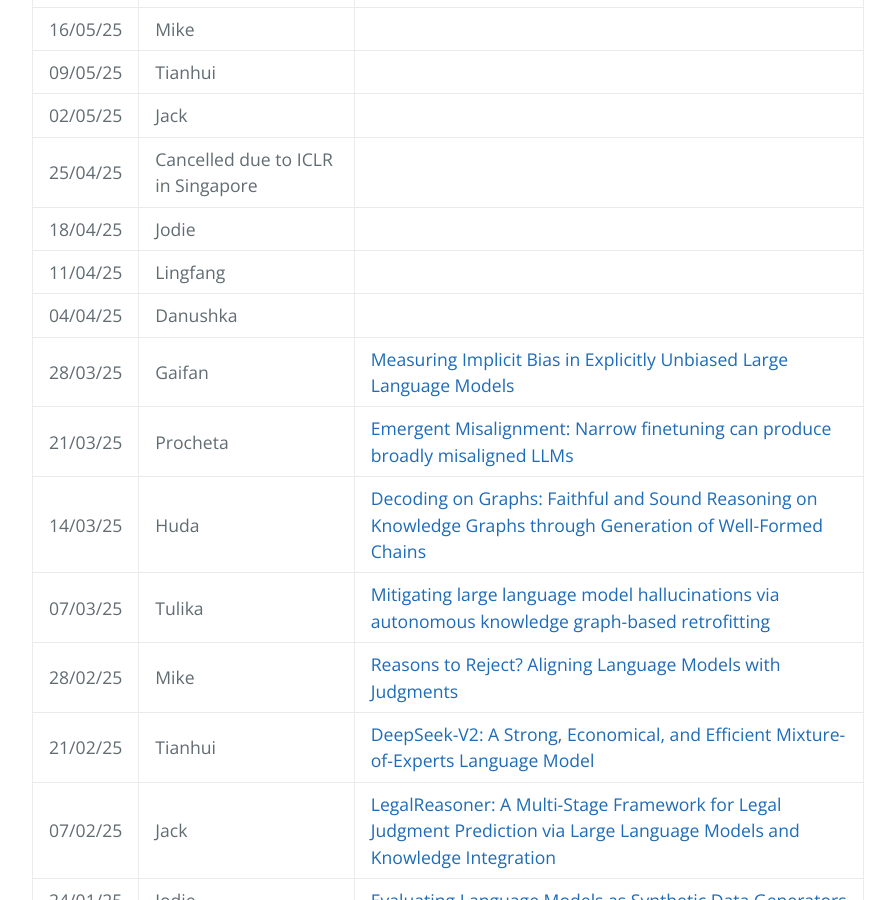
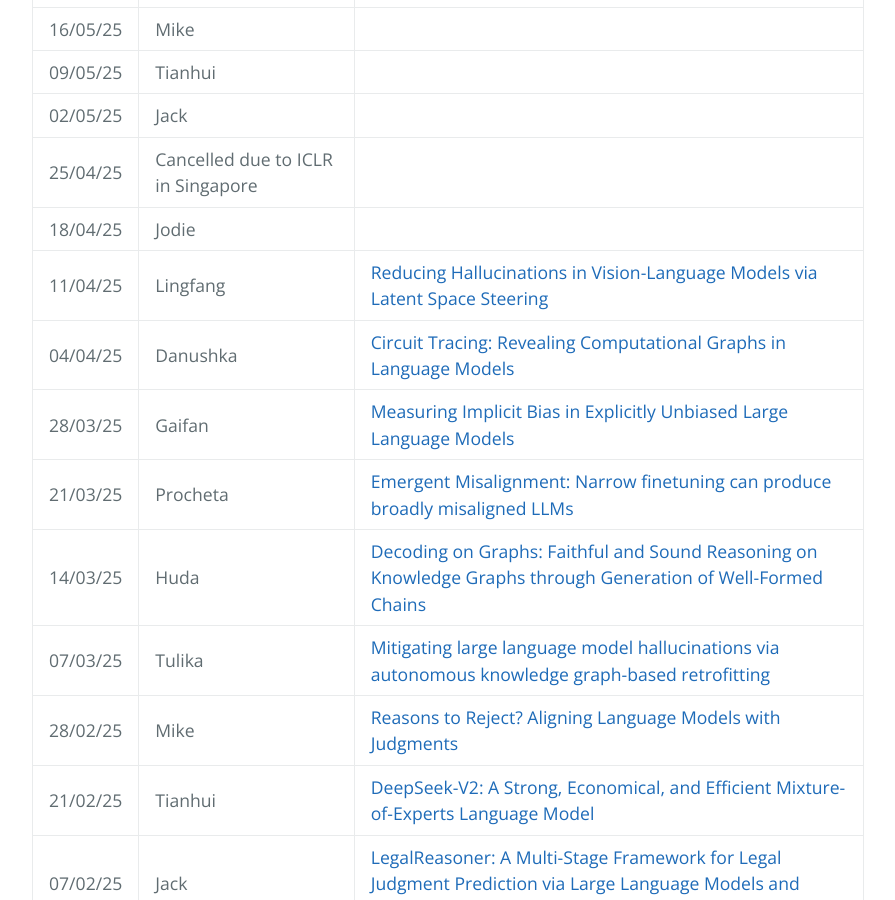
Before and after one commit to LivNLP/livnlp.github.io, a Jekyll site: the page built from reading.md, in a window 1280 px wide and 900 px high, scrolled down 1158 px. Shown: the whole window, without its empty margins (192-1087 px from the left). Built offline with Jekyll 4.4.1, drawn with Linux system fonts in a browser that asks for light colours.

Commit message:
Update reading.md

```diff
--- a/reading.md
+++ b/reading.md
@@ -30,8 +30,8 @@ We meet on a weely basis to discuss recent research papers. Here is the schedule
 | 02/05/25|  Jack |
 | 25/04/25|  Cancelled due to ICLR in Singapore|
 | 18/04/25|  Jodie |
-| 11/04/25|  Lingfang|
-| 04/04/25| Danushka |
+| 11/04/25|  Lingfang| [Reducing Hallucinations in Vision-Language Models via Latent Space Steering](https://arxiv.org/abs/2410.15778)
+| 04/04/25| Danushka | [Circuit Tracing: Revealing Computational Graphs in Language Models](https://transformer-circuits.pub/2025/attribution-graphs/methods.html)
 | 28/03/25 | Gaifan | [Measuring Implicit Bias in Explicitly Unbiased Large Language Models](https://arxiv.org/abs/2402.04105)
 | 21/03/25|  Procheta | [Emergent Misalignment: Narrow finetuning can produce broadly misaligned LLMs](https://arxiv.org/abs/2502.17424)
 | 14/03/25|  Huda| [Decoding on Graphs: Faithful and Sound Reasoning on Knowledge Graphs through Generation of Well-Formed Chains](https://arxiv.org/abs/2410.18415)
```
